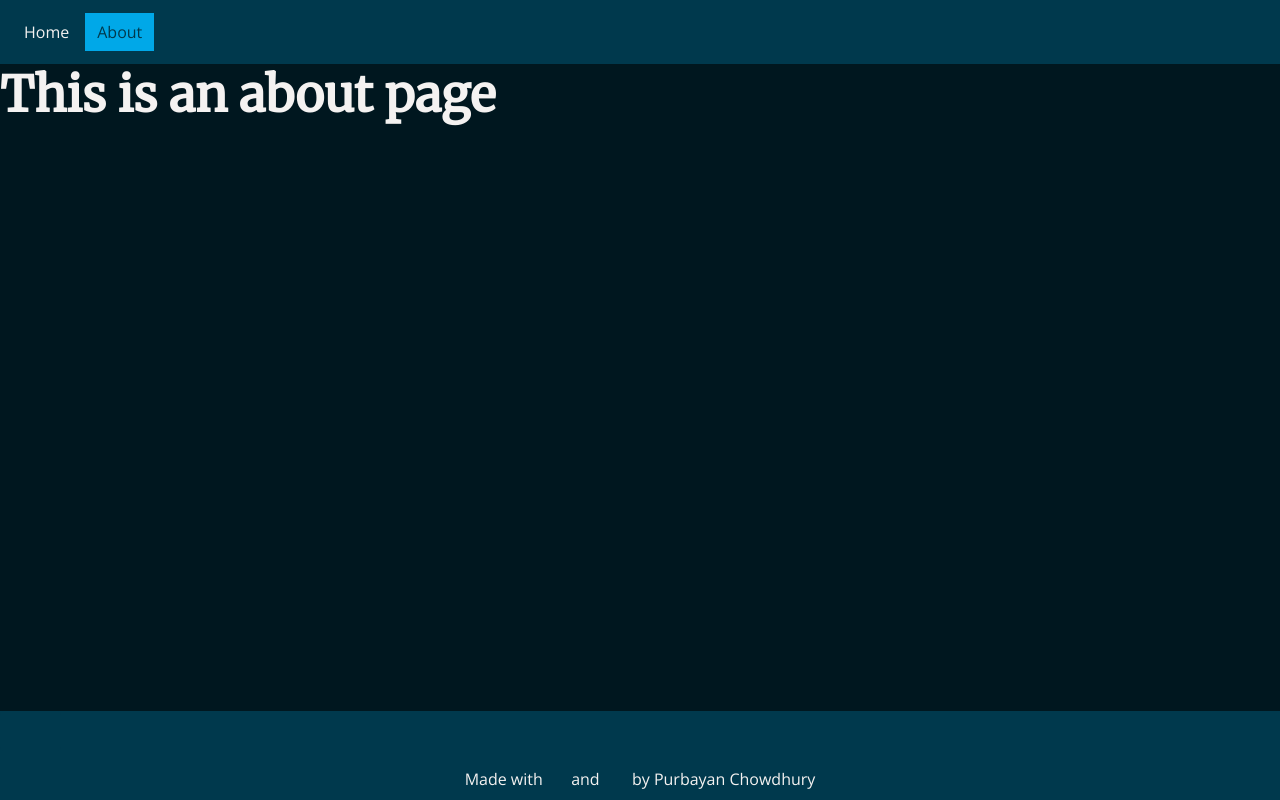
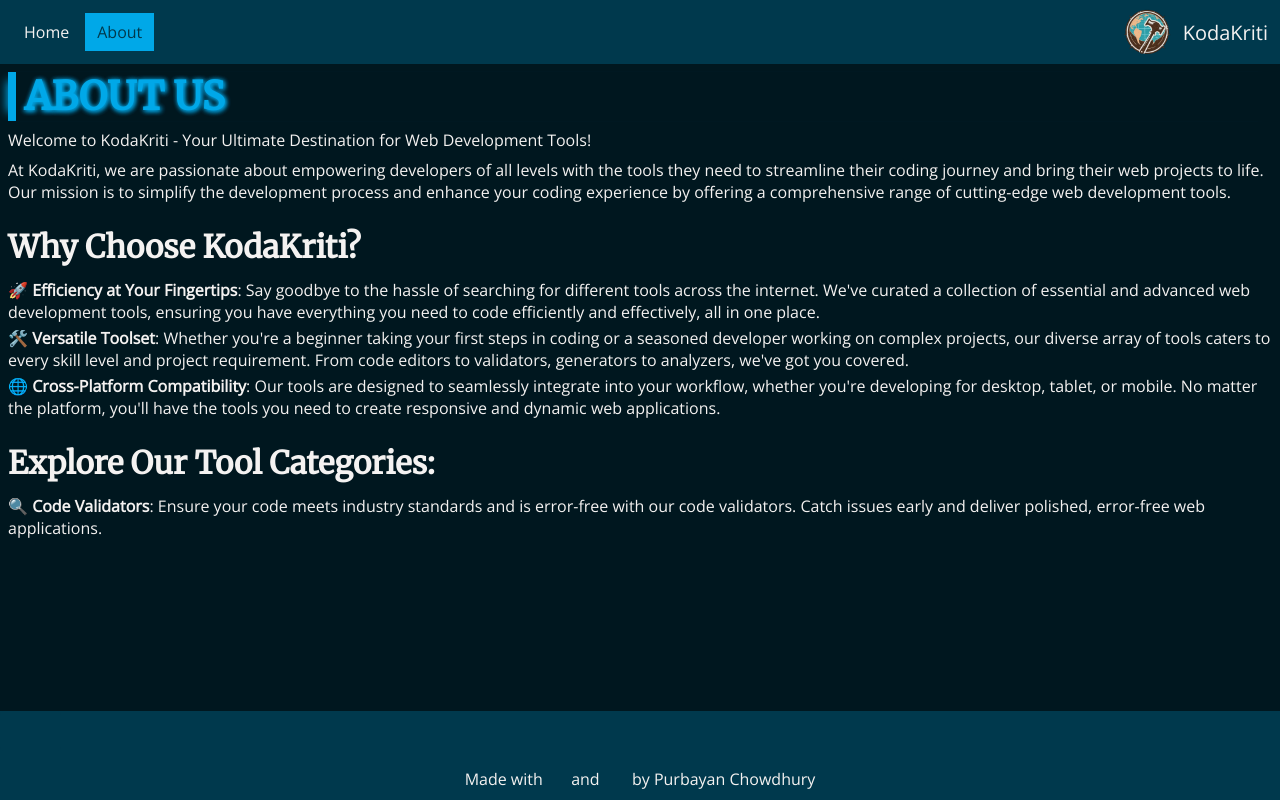
Before and after one commit to shivishbrahma/vue-tools, a Vue app: page /#/ in a window 1280 px wide. Both pictures are taken after a click on the item "About". Built offline with nearby package versions, Linux system fonts and the light colour scheme; some icons are missing.

Commit message:
Add About and AppName

```diff
--- a/src/molecules/AppNavbar/AppNavbar.vue
+++ b/src/molecules/AppNavbar/AppNavbar.vue
@@ -116,11 +116,18 @@
                 <AppNavLink :active="isActive" :href="href" @click="navigate">{{ route.name }}</AppNavLink>
             </router-link>
         </ul>
+        <div className="app-navbar-brand">
+            <img :src="logoImg" alt="Brand Icon" class="app-navbar-brand-logo" />
+            <span class="app-navbar-brand-text">{{ appName }}</span>
+            <!-- <img src={logo_text} alt="Brand Text" className="app-navbar-brand-text" /> -->
+        </div>
     </nav>
 </template>
 
 <script>
 import AppNavLink from "@/atoms/AppNavLink/AppNavLink";
+import { mapState } from "vuex";
+import logoImg from "@/assets/logo.png";
 
 export default {
     name: "AppNavbar",
@@ -129,7 +136,8 @@
     },
     data() {
         return {
-            isNavbarOpen: false
+            isNavbarOpen: false,
+            logoImg
         };
     },
     methods: {
@@ -137,6 +145,9 @@
             event.preventDefault();
             this.isNavbarOpen = !this.isNavbarOpen;
         }
+    },
+    computed: {
+        ...mapState(["appName"])
     }
 };
 </script>
--- /dev/null
+++ b/src/molecules/AppPageSection.vue
@@ -0,0 +1,67 @@
+<style lang="scss" scoped>
+.app-page-section {
+    padding: 0.5rem 0;
+    background-color: var(--baseBg);
+
+    .app-page-section-heading {
+        margin-left: 0.5rem;
+        padding-left: 0.5rem;
+        text-transform: uppercase;
+    }
+
+    &.app-page-section-primary {
+        .app-page-section-heading {
+            border-left: 0.5rem solid var(--primary);
+            text-shadow: 1px 1px 5px var(--primary), 1px 1px 5px var(--primary);
+            color: var(--primary);
+            box-shadow: -10px 0 10px -9px var(--primary);
+        }
+    }
+
+    &.app-page-section-secondary {
+        .app-page-section-heading {
+            border-left: 0.5rem solid var(--secondary);
+            color: var(--secondary);
+        }
+    }
+
+    &.app-page-section-tertiary {
+        .app-page-section-heading {
+            border-left: 0.5rem solid var(--tertiary);
+            color: var(--tertiary);
+        }
+    }
+
+    &.app-page-section-quaternary {
+        .app-page-section-heading {
+            border-left: 0.5rem solid var(--quaternary);
+            color: var(--quaternary);
+        }
+    }
+}
+</style>
+
+<template>
+    <section :class="'app-page-section app-page-section-' + sectionTheme">
+        <h2 class="app-page-section-heading">{{ sectionTitle }}</h2>
+        <div class="app-page-section-container">
+            <slot></slot>
+        </div>
+        <slot name="sectionFooter"></slot>
+    </section>
+</template>
+
+<script>
+export default {
+    name: "AppPageSection",
+    created() {},
+    data() {
+        return {};
+    },
+    props: {
+        sectionTitle: { type: String, default: "Section Header" },
+        sectionTheme: { type: String, default: "primary" }
+    },
+    methods: {}
+};
+</script>
--- a/src/organisms/App/App.vue
+++ b/src/organisms/App/App.vue
@@ -77,13 +77,17 @@
     },
     mounted() {
         setCSSVariables(themes[this.appTheme]);
+        window.document.title = this.appTitle;
     },
     computed: {
-        ...mapState(["appTheme"])
+        ...mapState(["appTheme", "appTitle"])
     },
     watch: {
         appTheme(value) {
             setCSSVariables(themes[value]);
+        },
+        appTitle(value) {
+            window.document.title = value;
         }
     }
 };
--- a/src/store/index.js
+++ b/src/store/index.js
@@ -2,12 +2,17 @@
 
 export default createStore({
     state: {
-        appTheme: "dark"
+        appTheme: "dark",
+        appTitle: "Vue Tools",
+        appName: "KodaKriti"
     },
     getters: {},
     mutations: {
         setAppTheme(state, { appTheme }) {
             state.appTheme = appTheme;
+        },
+        setAppTitle(state, { appTitle }) {
+            state.appTitle = appTitle;
         }
     },
     actions: {
--- a/src/views/AboutView.vue
+++ b/src/views/AboutView.vue
@@ -1,5 +1,121 @@
-<template>
-  <div class="about">
-    <h1>This is an about page</h1>
-  </div>
+<style lang="scss">
+.app-page-section-container {
+    padding: 0.5rem;
+    p {
+        margin-bottom: 0.5rem;
+    }
+    h3 {
+        margin-bottom: 0.25rem * 3;
+        margin-top: 0.5rem * 3;
+    }
+    li {
+        margin-bottom: 0.25rem;
+    }
+}
+</style>
+<template lang="html">
+    <AppPageSection sectionTitle="About Us">
+        <p>Welcome to {{ appName }} - Your Ultimate Destination for Web Development Tools!</p>
+
+        <p>
+            At {{ appName }}, we are passionate about empowering developers of all levels with the tools they need to
+            streamline their coding journey and bring their web projects to life. Our mission is to simplify the
+            development process and enhance your coding experience by offering a comprehensive range of cutting-edge web
+            development tools.
+        </p>
+
+        <h3>Why Choose {{ appName }}?</h3>
+
+        <ul>
+            <li>
+                <strong>🚀 Efficiency at Your Fingertips</strong>: Say goodbye to the hassle of searching for different
+                tools across the internet. We've curated a collection of essential and advanced web development tools,
+                ensuring you have everything you need to code efficiently and effectively, all in one place.
+            </li>
+
+            <li>
+                <strong>🛠️ Versatile Toolset</strong>: Whether you're a beginner taking your first steps in coding or a
+                seasoned developer working on complex projects, our diverse array of tools caters to every skill level
+                and project requirement. From code editors to validators, generators to analyzers, we've got you
+                covered.
+            </li>
+
+            <li>
+                <strong>🌐 Cross-Platform Compatibility</strong>: Our tools are designed to seamlessly integrate into
+                your workflow, whether you're developing for desktop, tablet, or mobile. No matter the platform, you'll
+                have the tools you need to create responsive and dynamic web applications.
+            </li>
+
+            <!-- <li>
+                🤝 Collaboration Made Easy: Share your projects with colleagues and collaborate effortlessly. Our
+                collaboration features allow you to work in tandem with your team, making the development process
+                smoother and more productive.
+            </li>
+
+            <li>
+                🔒 Secure Coding Practices: We understand the importance of security in web development. That's why our
+                tools are built with security best practices in mind, helping you write clean, secure, and robust code.
+            </li> -->
+        </ul>
+
+        <h3>Explore Our Tool Categories:</h3>
+
+        <ul>
+            <!-- <li>
+                ⌨️ Code Editors: Craft your code with precision using our feature-rich code editors. Benefit from syntax
+                highlighting, autocompletion, and a host of other features that enhance your coding experience.
+            </li> -->
+
+            <li>
+                <strong>🔍 Code Validators</strong>: Ensure your code meets industry standards and is error-free with
+                our code validators. Catch issues early and deliver polished, error-free web applications.
+            </li>
+
+            <!-- <li>
+                📝 Code Generators: Generate boilerplate code, snippets, and templates to jumpstart your projects and
+                save valuable time during development.
+            </li>
+
+            <li>
+                📊 Code Analyzers: Optimize your code for performance, efficiency, and maintainability. Our code
+                analyzers provide insights into your codebase, helping you make informed improvements.
+            </li> -->
+        </ul>
+
+        <!-- <h3>Join Our Community:</h3>
+
+        <p>
+            At {{ appName }}, we're more than just a platform – we're a community of developers who share a passion for
+            coding excellence. Join our community to connect with like-minded individuals, exchange ideas, seek advice,
+            and learn from each other's experiences.
+        </p>
+
+        <p>
+            Start your journey towards more efficient and enjoyable web development today. Explore our tools, join our
+            community, and take your coding skills to new heights with {{ appName }}.
+        </p>
+
+        <p>Happy Coding!</p> -->
+    </AppPageSection>
 </template>
+
+<script>
+import { mapMutations, mapState } from "vuex";
+import AppPageSection from "@/molecules/AppPageSection";
+
+export default {
+    name: "AboutView",
+    components: {
+        AppPageSection
+    },
+    mounted() {
+        this.setAppTitle({ appTitle: `About - ${this.appName}` });
+    },
+    methods: {
+        ...mapMutations(["setAppTitle"])
+    },
+    computed: {
+        ...mapState(["appName"])
+    }
+};
+</script>
--- a/src/views/HomeView.vue
+++ b/src/views/HomeView.vue
@@ -1,9 +1,20 @@
-<template>
+<template lang="html">
     <div class="home"></div>
 </template>
 
 <script>
+import { mapMutations, mapState } from "vuex";
+
 export default {
-    name: "HomeView"
+    name: "HomeView",
+    mounted() {
+        this.setAppTitle({ appTitle: this.appName });
+    },
+    methods: {
+        ...mapMutations(["setAppTitle"])
+    },
+    computed: {
+        ...mapState(["appName"])
+    }
 };
 </script>
```
Also changed, not shown: public/logo.png (deleted), src/assets/logo.png.
